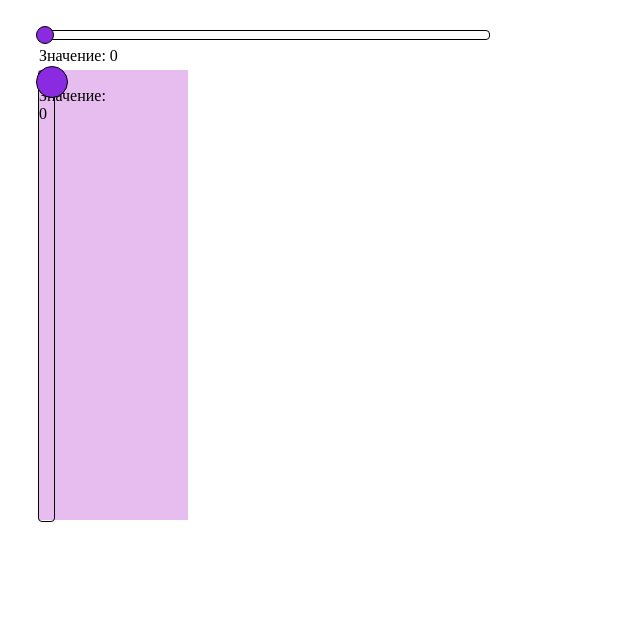
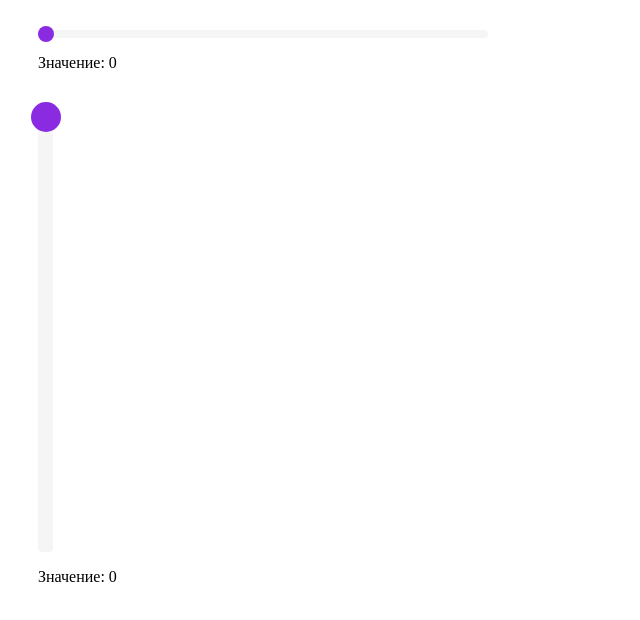
Before and after one commit to KimSvetlana/FSD-project-2, a plain HTML site: page index.html in a window 1280 px wide. Shown: the whole page, without its empty margins (0-640 px from the left). Drawn offline with nearby package versions, Linux system fonts and the light colour scheme.

Commit message:
немного изменила стили

```diff
--- a/css/style.css
+++ b/css/style.css
@@ -6,7 +6,6 @@
 .vertical-slider{
     margin-top: 30px;
     margin-left: 30px;
-    background-color: rgba(229, 183, 238, 0.925);
     width: 150px;
     height: 450px;
 }
@@ -14,8 +13,8 @@
 
 .slider-range-content {
     position: relative;
-    border : 1px solid black;
     border-radius: 4px;
+    background-color: whitesmoke;
 }
 
 .slider-range-min{
@@ -26,8 +25,5 @@
     position: absolute;
     border-radius: 50%;
     background-color: blueviolet;
-    border: 1px solid black;
-    left: -3px;
-    top: -5px;
     z-index: 1;
 }
--- a/index.js
+++ b/index.js
@@ -13,7 +13,7 @@
 
             //добавляем HTML содержание
             let $this = $(this);
-            let content = " <div class='slider-range-content'><div class='slider-range-min'></div><span class='slider-range-handle' ></span><p>Значение: <span id='slider-range-value'>0</span></p></div>"
+            let content = "<div class='slider-range-content'><div class='slider-range-min'></div><span class='slider-range-handle' ></span></div><p>Значение: <span id='slider-range-value'>0</span></p>"
 
             $($this).append(content);
 
@@ -25,24 +25,32 @@
             let sliderValue = $this.find('#slider-range-value');
 
             // определяем ориентацию слайдера
-            var length = "";
-            var thickness = "";
+            let length = '';
+            let thickness = '';
+            let handlePos = '';
 
             if (options.vertical){
-                length = "height";
-                thickness = "width";
+                length = 'height';
+                thickness = 'width';
+                handlePos = 'left'
             }
             else{
-                length = "width";
-                thickness = "height";
+                length = 'width';
+                thickness = 'height';
+                handlePos = 'top';
             }
 
-            colorRange.css("background-color", options.backgroundColor);
+            colorRange.css('background-color', options.backgroundColor);
             slider.css(thickness, options.thickness);
             colorRange.css(thickness, options.thickness);
             slider.css(length, options.expansion);
 
+            // параметры и расположение рукоятки
             handle.css({'width': 2*options.thickness, 'height': 2*options.thickness});
+
+            let handlePosObject = {};
+            handlePosObject[handlePos] = -options.thickness/2;
+            handle.css(handlePosObject);
 
             // функция работы слайдера
             const onHandleMove = (movePosition) => {
@@ -54,13 +62,13 @@
                     minPos = slider.offset().top;
                     maxPos = minPos + slider.height();
                     movePos = movePosition.pageY;
-                    offsetProperty = "top";
+                    offsetProperty = 'top';
                 }
                 else{
                     minPos = slider.offset().left;
                     maxPos = minPos + slider.width();
                     movePos = movePosition.pageX;
-                    offsetProperty = "left";
+                    offsetProperty = 'left';
                 }
 
                 if(movePos < minPos){
@@ -99,7 +107,7 @@
 })(jQuery);
 
 $('.slider-range-container').mySliderPlugin();
-$('.vertical-slider').mySliderPlugin({vertical:true, thickness:'15'});
+$('.vertical-slider').mySliderPlugin({vertical:true, thickness: 15});
 
 
 
```
